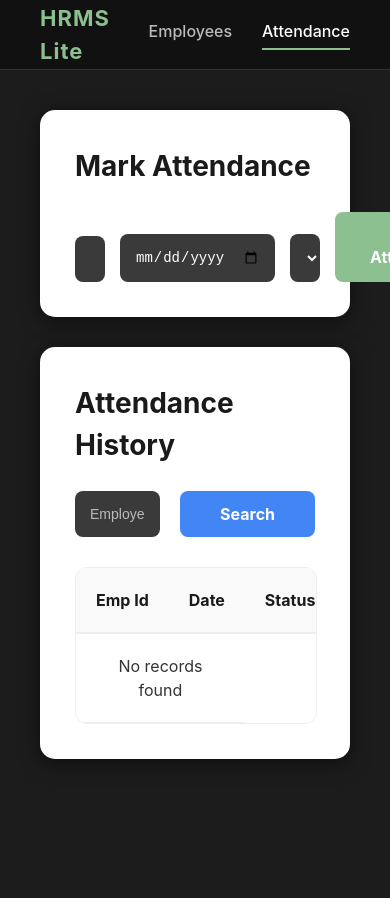
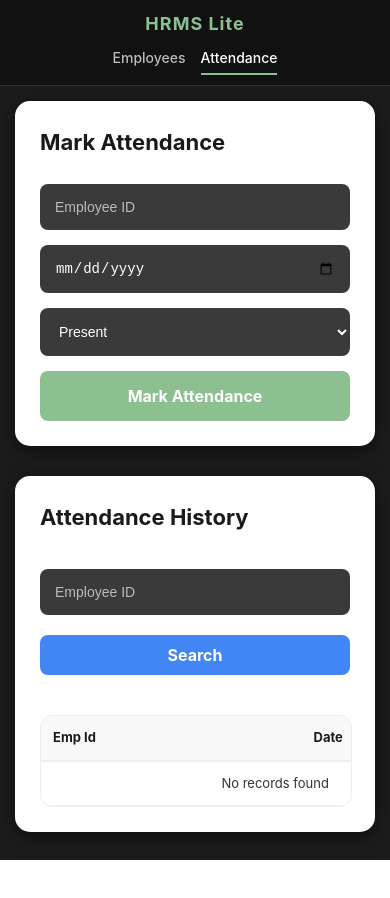
Before and after one commit to Ajaybisht13/HRMS-LITE, a React (Vite) app: page /HRMS-LITE/attendance in a window 390 px wide. Shown: the top 898 px of the page. After the commit the page ends 860 px from the top, so only its background shows below. Built offline with nearby package versions, Linux system fonts and the light colour scheme.

Commit message:
first commit

```diff
--- a/src/App.css
+++ b/src/App.css
@@ -5,9 +5,8 @@ body {
 
 .pageWrapper {
   background-color: #1c1c1c;
-  min-height: 100vh;
+  min-height: calc(100vh - 70px);
   width: 100vw;
-  margin: 0;
   padding: 40px;
   box-sizing: border-box;
   font-family: 'Inter', sans-serif, Arial;
@@ -27,7 +26,7 @@ body {
   border-radius: 15px;
   width: 100%;
   box-sizing: border-box;
-  box-shadow: 0 4px 20px rgba(0,0,0,0.5);
+  box-shadow: 0 4px 20px rgba(0, 0, 0, 0.5);
 }
 
 .formTitle {
@@ -58,6 +57,9 @@ body {
   gap: 20px;
   margin-bottom: 30px;
   width: 100%;
+  flex-wrap: wrap;
+  padding: 10px 0;
+  align-items: center;
 }
 
 .input {
@@ -93,7 +95,7 @@ body {
 }
 
 .btnView {
-  padding: 0 40px;
+  padding: 10px 40px;
   background: #4285f4;
   color: white;
   border: none;
@@ -123,6 +125,7 @@ body {
   width: 100%;
   border-collapse: collapse;
   background: #fff;
+  min-width: 700px;
 }
 
 .table th {
@@ -162,9 +165,146 @@ input:-webkit-autofill:hover,
 input:-webkit-autofill:focus,
 textarea:-webkit-autofill,
 select:-webkit-autofill {
-
   -webkit-box-shadow: 0 0 0px 1000px #3a3a3a inset !important;
   -webkit-text-fill-color: #ffffff !important;
   transition: background-color 5000s ease-in-out 0s;
+}
+
+@media (max-width: 1024px) {
+
+  .formGroup {
+    grid-template-columns: repeat(2, 1fr);
+  }
+
+  .pageWrapper {
+    padding: 25px;
+  }
 
 }
+
+@media (max-width: 768px) {
+
+  .formGroup {
+    grid-template-columns: 1fr;
+  }
+
+  .searchRow {
+    flex-direction: column;
+  }
+
+  .btnSubmit,
+  .btnView {
+    width: 100%;
+  }
+
+  .card {
+    padding: 25px;
+  }
+
+  .formTitle {
+    font-size: 22px;
+  }
+
+  .listTitle {
+    font-size: 20px;
+  }
+
+}
+
+@media (max-width: 480px) {
+
+  .pageWrapper {
+    padding: 15px;
+  }
+
+  .table th,
+  .table td {
+    padding: 12px;
+    font-size: 13px;
+  }
+
+}
+
+.navbar {
+  background-color: #111;
+  width: 100vw;
+  height: 70px;
+  display: flex;
+  align-items: center;
+  justify-content: space-between;
+  padding: 0 40px;
+  box-sizing: border-box;
+  border-bottom: 1px solid #333;
+  position: sticky;
+  top: 0;
+  z-index: 1000;
+  font-family: 'Inter', sans-serif, Arial;
+}
+
+.logo {
+  color: #8cc090;
+  margin: 0;
+  font-size: 22px;
+  font-weight: bold;
+  letter-spacing: 1px;
+}
+
+.navLinks {
+  display: flex;
+  gap: 30px;
+}
+
+.link {
+  color: #bbb;
+  text-decoration: none;
+  font-size: 16px;
+  font-weight: 500;
+  transition: color 0.2s ease;
+}
+
+.link:hover {
+  color: white;
+}
+
+.activeLink {
+  color: white;
+  border-bottom: 2px solid #8cc090;
+  padding-bottom: 5px;
+}
+
+@media (max-width: 768px) {
+
+  .navbar {
+    padding: 0 20px;
+    height: 60px;
+  }
+
+  .logo {
+    font-size: 18px;
+  }
+
+  .navLinks {
+    gap: 15px;
+  }
+
+  .link {
+    font-size: 14px;
+  }
+
+}
+
+@media (max-width: 480px) {
+
+  .navbar {
+    flex-direction: column;
+    height: auto;
+    padding: 10px 15px;
+    gap: 10px;
+  }
+
+  .navLinks {
+    width: 100%;
+    justify-content: center;
+  }
+
+}
--- a/src/components/Navbar.jsx
+++ b/src/components/Navbar.jsx
@@ -1,27 +1,24 @@
 import { Link, useLocation } from "react-router-dom"
+import "../App.css"
 
 function Navbar() {
-  const location = useLocation();
+  const location = useLocation()
 
   return (
-    <nav style={styles.navbar}>
-      <h2 style={styles.logo}>HRMS Lite</h2>
-      <div style={styles.navLinks}>
+    <nav className="navbar">
+      <h2 className="logo">HRMS Lite</h2>
+
+      <div className="navLinks">
         <Link
           to="/"
-          style={{
-            ...styles.link,
-            ...(location.pathname === "/" ? styles.activeLink : {})
-          }}
+          className={`link ${location.pathname === "/" ? "activeLink" : ""}`}
         >
           Employees
         </Link>
+
         <Link
           to="/attendance"
-          style={{
-            ...styles.link,
-            ...(location.pathname === "/attendance" ? styles.activeLink : {})
-          }}
+          className={`link ${location.pathname === "/attendance" ? "activeLink" : ""}`}
         >
           Attendance
         </Link>
@@ -30,45 +27,4 @@ function Navbar() {
   )
 }
 
-const styles = {
-  navbar: {
-    backgroundColor: "#111",
-    width: "100vw",
-    height: "70px",
-    display: "flex",
-    alignItems: "center",
-    justifyContent: "space-between",
-    padding: "0 40px",
-    boxSizing: "border-box",
-    borderBottom: "1px solid #333",
-    position: "sticky",
-    top: 0,
-    zIndex: 1000,
-    fontFamily: "'Inter', sans-serif, Arial"
-  },
-  logo: {
-    color: "#8cc090",
-    margin: 0,
-    fontSize: "22px",
-    fontWeight: "bold",
-    letterSpacing: "1px"
-  },
-  navLinks: {
-    display: "flex",
-    gap: "30px"
-  },
-  link: {
-    color: "#bbb",
-    textDecoration: "none",
-    fontSize: "16px",
-    fontWeight: "500",
-    transition: "color 0.2s ease"
-  },
-  activeLink: {
-    color: "#fff",
-    borderBottom: "2px solid #8cc090",
-    paddingBottom: "5px"
-  }
-}
-
 export default Navbar
```
